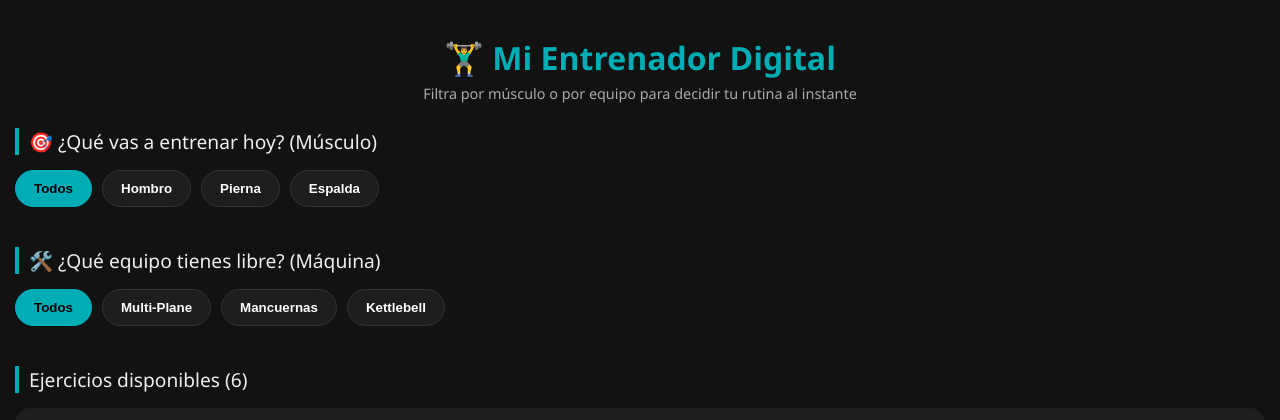
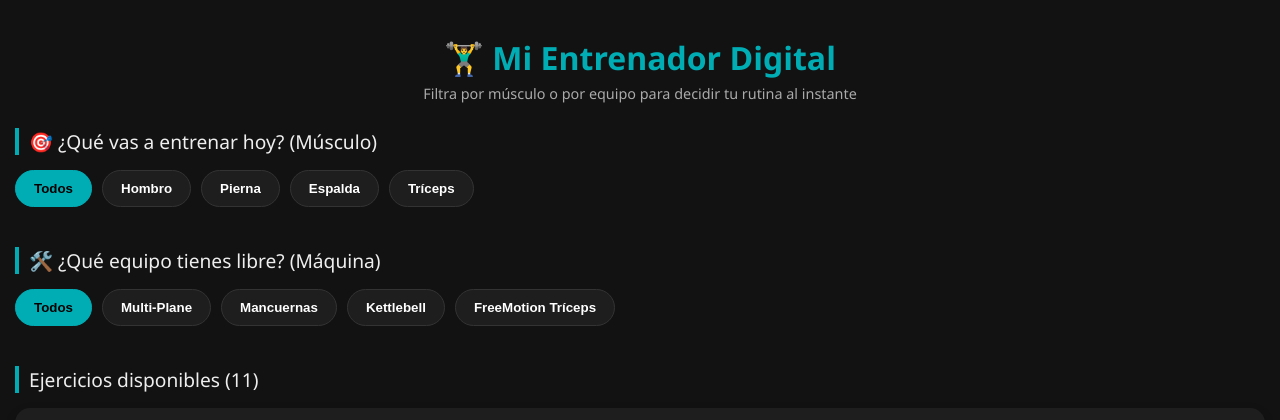
Before and after one commit to BPFAleksei/my-personal-trainer, a website: page index.html in a window 1280 px wide. Shown: the top 420 px of the page. Drawn offline with Linux system fonts and the light colour scheme.

Commit message:
ADD: freemotion triceps

```diff
--- a/data/exercises.json
+++ b/data/exercises.json
@@ -52,5 +52,50 @@
     "image": "assets/images/kettlebell_swing.gif",
     "alt": "Swing Kettlebell",
     "notes": ""
+  },
+  {
+    "id": "e7",
+    "title": "Extensión de Tríceps FreeMotion",
+    "musculo": "triceps",
+    "equipo": "freemotion triceps",
+    "image": "assets/images/freemotion/triceps/FreeMotion_Tricep_Extension.gif",
+    "alt": "Extensión de Tríceps FreeMotion",
+    "notes": ""
+  },
+  {
+    "id": "e8",
+    "title": "Extensión de Tríceps FreeMotion 1",
+    "musculo": "triceps",
+    "equipo": "freemotion triceps",
+    "image": "assets/images/freemotion/triceps/FreeMotion_Tricep_Extension_1.gif",
+    "alt": "Extensión de Tríceps FreeMotion 1",
+    "notes": ""
+  },
+  {
+    "id": "e9",
+    "title": "Tríceps FreeMotion - Variante 1",
+    "musculo": "triceps",
+    "equipo": "freemotion triceps",
+    "image": "assets/images/freemotion/triceps/Free_Motion_Triceps.gif",
+    "alt": "Tríceps FreeMotion Variante 1",
+    "notes": ""
+  },
+  {
+    "id": "e10",
+    "title": "Tríceps FreeMotion - Variante 2",
+    "musculo": "triceps",
+    "equipo": "freemotion triceps",
+    "image": "assets/images/freemotion/triceps/Free_Motion_Triceps_1.gif",
+    "alt": "Tríceps FreeMotion Variante 2",
+    "notes": ""
+  },
+  {
+    "id": "e11",
+    "title": "Tríceps FreeMotion - Variante 3",
+    "musculo": "triceps",
+    "equipo": "freemotion triceps",
+    "image": "assets/images/freemotion/triceps/Free_Motion_Triceps_2.gif",
+    "alt": "Tríceps FreeMotion Variante 3",
+    "notes": ""
   }
 ]
--- a/index.html
+++ b/index.html
@@ -17,6 +17,7 @@
         <button class="btn-filter" onclick="filtrar('hombro', 'musculo', this)">Hombro</button>
         <button class="btn-filter" onclick="filtrar('pierna', 'musculo', this)">Pierna</button>
         <button class="btn-filter" onclick="filtrar('espalda', 'musculo', this)">Espalda</button>
+        <button class="btn-filter" onclick="filtrar('triceps', 'musculo', this)">Tríceps</button>
         </div>
 
     <div class="section-title">🛠️ ¿Qué equipo tienes libre? (Máquina)</div>
@@ -25,6 +26,7 @@
         <button class="btn-filter" onclick="filtrar('multiplane', 'equipo', this)">Multi-Plane</button>
         <button class="btn-filter" onclick="filtrar('mancuerna', 'equipo', this)">Mancuernas</button>
         <button class="btn-filter" onclick="filtrar('kettlebell', 'equipo', this)">Kettlebell</button>
+        <button class="btn-filter" onclick="filtrar('freemotion triceps', 'equipo', this)">FreeMotion Tríceps</button>
     </div>
 
     <div class="section-title" id="resultados-titulo">Ejercicios Disponibles</div>
```
Also changed, not shown: README.md, 5 other files.
